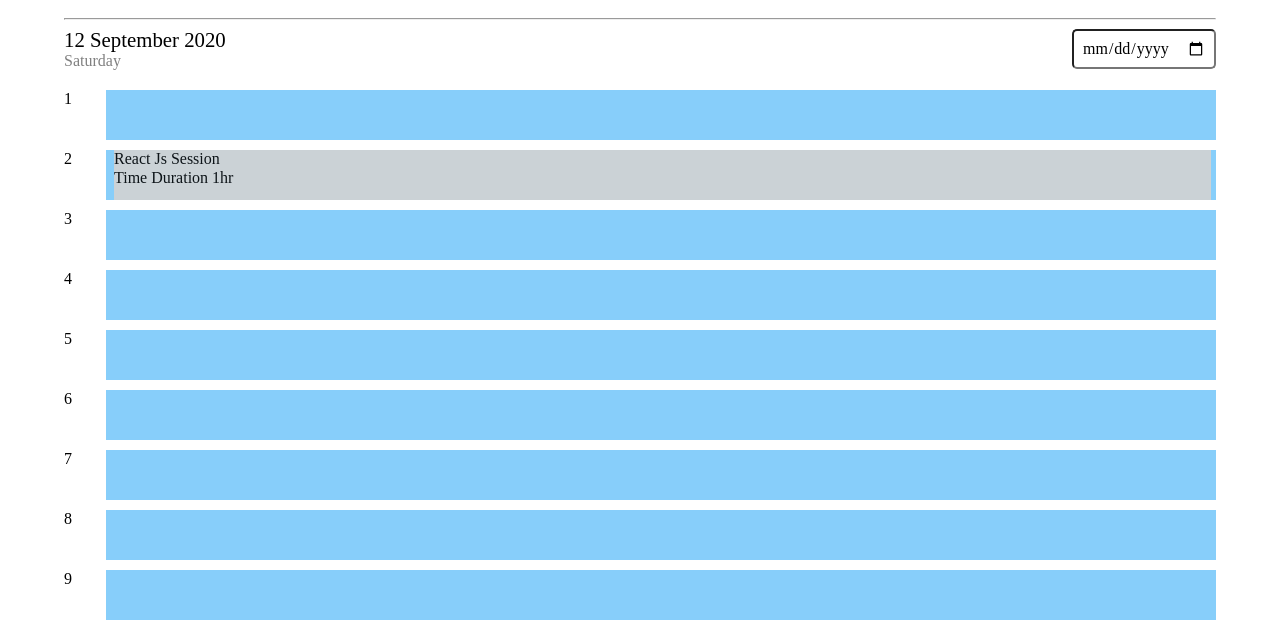
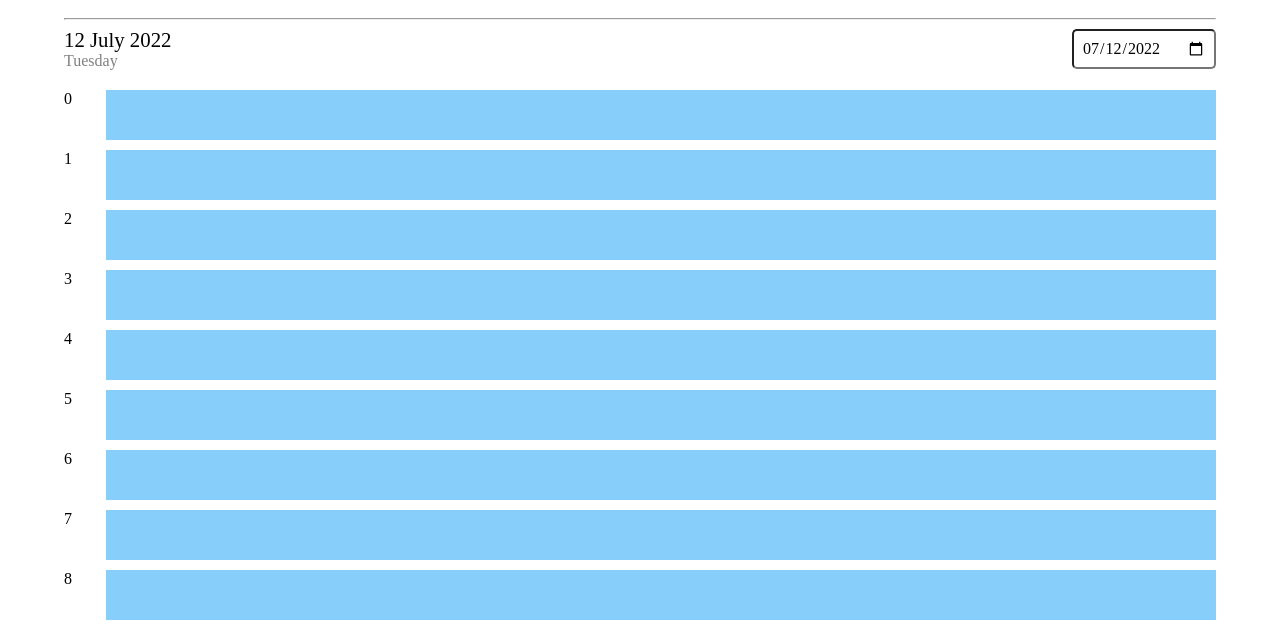
Before and after one commit to Shubh1028/MeetingApp, a website with bundled scripts: page ProjectFolder/public/calender.html in a window 1280 px wide. Shown: the part 122-749 px from the top of the page. Built offline with nearby package versions, Linux system fonts and the light colour scheme; no server answers.

Commit message:
Meet On Calender Added

```diff
--- a/ProjectFolder/public/calender.html
+++ b/ProjectFolder/public/calender.html
@@ -47,15 +47,18 @@
         <hr>
         <div class="date-time-box">
             <div>
-                <span class="ft-s-1">12 September 2020</span><br>
-                <span class="lighter">Saturday</span>
+                <span class="ft-s-1" id="date-show">12 September 2020</span><br>
+                <span class="lighter" id="day-show">Saturday</span>
             </div>
             <div>
-                <input class="input-field" type="date"/>
+                <input id="date-field" class="input-field" type="date" onchange="dateSelect(event)"/>
             </div>
         </div>
 
-        <section style="position:relative">
+        <section  style="position:relative">
+         <div class="hour-box">
+            <span class="pr-2 hour-box-number">0</span> <div class="hour-box-space"></div>
+         </div>
 
              <div class="hour-box">
                 <span class="pr-2 hour-box-number">1</span> <div class="hour-box-space"></div>
@@ -129,39 +132,18 @@
 
 
 
-                <div>
-                    <div class="meeting meeting-1">
+                <div id="show-meetings-container">
+                    <!-- <div class="meeting meeting-1">
                         <span>React Js Session</span><br>
                         <span>Time Duration 1hr</span>
 
-                    </div>
+                    </div> -->
                 </div>
-
-
-
-<!-- position: relative-->
-             <!-- <div class="calendar">
-
-                <div class="calendar-hours"></div>
-
-                <div class="calendar-hours"></div>
-                <div class="calendar-hours"></div>
-                <div class="calendar-hours"></div>
-                <div class="calendar-hours"></div>
-                <div class="calendar-hours"></div> -->
-
-    <!-- position: absolute -->
-                <!-- <div class="meeting meeting-1">
-                </div>
-                <div class="meeting meeting-2"></div>
-            </div> -->
-
         </section>
-
     </main>
 
 
-
     <script src="./js/nav.js" type="module"></script>
+    <script src="./js/pages/calender.js"></script>
   </body>
 </html>
--- a/ProjectFolder/public/css/calender.css
+++ b/ProjectFolder/public/css/calender.css
@@ -35,6 +35,7 @@
     background-color: lightskyblue;
 } */
 
+
 .meeting {
     position: absolute;
     background-color: lightgray;
@@ -43,7 +44,7 @@
     right: 5px;
 }
 
-.meeting-1 {
+/* .meeting-1 {
     top: 60px;
     height: 50px;
-}
+} */
--- /dev/null
+++ b/ProjectFolder/public/js/pages/calender.js
@@ -0,0 +1,129 @@
+const dateField = document.getElementById("date-field");
+
+const fetchCalenderDetails = async (date) => {
+  const response = await fetch(
+    `https://mymeetingsapp.herokuapp.com/api/calendar?date=${date}`,
+    {
+      headers: {
+        Authorization: localStorage.getItem("token"),
+      },
+    }
+  );
+  if (!response.ok) {
+    const responseText = await response.text();
+    throw new Error(responseText || "Some error occured");
+  }
+  const calenderDetails = await response.json();
+
+  calculateCalenderDetails(calenderDetails);
+
+  return calenderDetails;
+};
+
+function calculateCalenderDetails(details) {
+  for (let i = 0; i < details.length; i++) {
+    const meetAttendees = details[i].attendees;
+    console.log(meetAttendees);
+    let marginTopMeet =
+      details[i].startTime.hours * 60 + details[i].startTime.minutes;
+    console.log(marginTopMeet);
+    let heightMeet =
+      60 * (details[i].endTime.hours - details[i].startTime.hours) -  (details[i].endTime.minutes + details[i].startTime.minutes) -
+      10;
+    console.log(heightMeet);
+
+    attendeesEmailList = [];
+    meetAttendees.forEach((attendee) => {
+      attendeesEmailList.push(attendee.email);
+    });
+    showMeetings(
+      details[i].name,
+      attendeesEmailList,
+      marginTopMeet,
+      heightMeet
+    );
+  }
+}
+
+function showMeetings(meetName, membersList, marginTopMeet, heightMeet) {
+  let showMeetContainer = document.getElementById("show-meetings-container");
+
+  let showMeetContainerStr = "";
+  let attendeesList = membersList.join(" ");
+
+  const meetingStr = ` <div class="meeting" style="top: ${marginTopMeet}px; height: ${heightMeet}px">
+    <span>${meetName}</span><br>
+    <span>${attendeesList}</span>
+</div>`;
+
+  showMeetContainerStr += meetingStr;
+  showMeetContainer.innerHTML = showMeetContainerStr;
+}
+
+const fetchAndShowCalender = async (date) => {
+  try {
+    const calenderDetails = await fetchCalenderDetails(date);
+    console.log(calenderDetails);
+  } catch (error) {
+    console.log(error);
+  }
+};
+
+function dateSelect(e) {
+  e.preventDefault();
+  const selectedDate = e.target.value;
+  fetchAndShowCalender(selectedDate);
+}
+
+const getTodaysDate = () => {
+  let today = new Date().toISOString().slice(0, 10);
+  dateField.defaultValue = today;
+  return today;
+};
+
+const setDateAndDay = async (today) => {
+  const todayInWords = today.split("-");
+  const month = [
+    "January",
+    "Febuary",
+    "March",
+    "April",
+    "May",
+    "June",
+    "July",
+    "August",
+    "September",
+    "October",
+    "November",
+    "December",
+  ];
+  const daysArr = [
+    "Sunday",
+    "Monday",
+    "Tuesday",
+    "Wednesday",
+    "Thursday",
+    "Friday",
+    "Saturday",
+  ];
+
+  // show the Todays Date month and year
+  const monthKey = parseInt(todayInWords[1]) - 1;
+  document.getElementById(
+    "date-show"
+  ).textContent = `${todayInWords[2]} ${month[monthKey]} ${todayInWords[0]}`;
+
+  // show the Todays date
+  const day = new Date(
+    `${month[monthKey]} ${todayInWords[2]}, ${todayInWords[0]}`
+  );
+  document.getElementById("day-show").textContent = `${daysArr[day.getDay()]}`;
+};
+
+document.addEventListener("DOMContentLoaded", function () {
+  setDateAndDay(getTodaysDate());
+
+  let today = new Date().toISOString().slice(0, 10);
+  dateField.value = today;
+  fetchAndShowCalender(today);
+});
```
